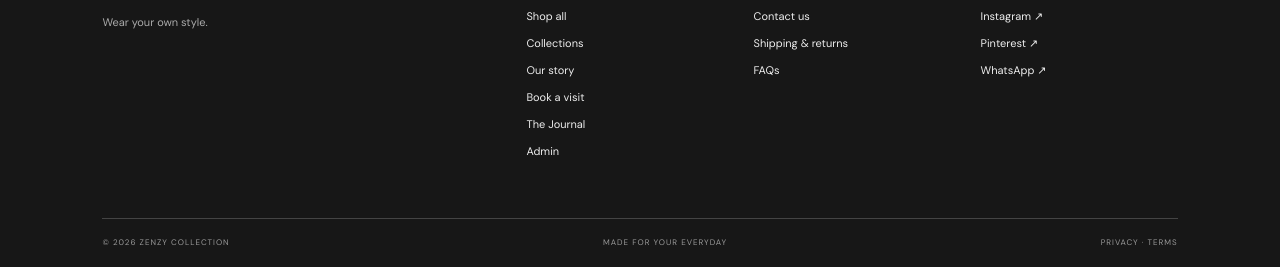
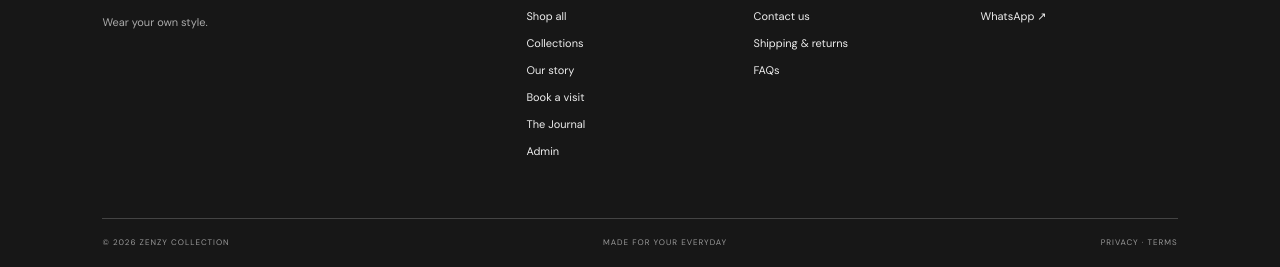
Before and after one commit to Zenzycollection/Zenzy-, a plain HTML site: page frontend/index.html in a window 1280 px wide. Shown: the part 5248-5515 px from the top of the page. Drawn offline with nearby package versions, Linux system fonts and the light colour scheme; no server answers.

Commit message:
Hide Instagram and Pinterest links in footer

```diff
--- a/frontend/index.html
+++ b/frontend/index.html
@@ -106,7 +106,7 @@
   </main>
 
   <footer id="footer">
-    <div class="footer-main"><div><a class="brand footer-brand" href="#"><span>ZENZY</span><small>COLLECTION</small></a><p>Wear your own style.</p></div><div><h4>EXPLORE</h4><a href="/shop" data-nav="shop">Shop all</a><a href="/collections" data-nav="collections">Collections</a><a href="/our-story" data-nav="our-story">Our story</a><a href="/book-a-visit" data-nav="book-a-visit">Book a visit</a><a href="/blog">The Journal</a><a href="/admin">Admin</a></div><div><h4>HELP</h4><a href="mailto:hello@zenzycollection.com" data-s="email">Contact us</a><a href="#footer">Shipping & returns</a><a href="#footer">FAQs</a></div><div><h4>FOLLOW ALONG</h4><a href="#">Instagram ↗</a><a href="#">Pinterest ↗</a><a href="https://wa.me/" target="_blank" rel="noreferrer">WhatsApp ↗</a></div></div>
+    <div class="footer-main"><div><a class="brand footer-brand" href="#"><span>ZENZY</span><small>COLLECTION</small></a><p>Wear your own style.</p></div><div><h4>EXPLORE</h4><a href="/shop" data-nav="shop">Shop all</a><a href="/collections" data-nav="collections">Collections</a><a href="/our-story" data-nav="our-story">Our story</a><a href="/book-a-visit" data-nav="book-a-visit">Book a visit</a><a href="/blog">The Journal</a><a href="/admin">Admin</a></div><div><h4>HELP</h4><a href="mailto:hello@zenzycollection.com" data-s="email">Contact us</a><a href="#footer">Shipping & returns</a><a href="#footer">FAQs</a></div><div><h4>FOLLOW ALONG</h4><a href="#" data-s="instagram" hidden>Instagram ↗</a><a href="#" data-s="pinterest" hidden>Pinterest ↗</a><a href="https://wa.me/" target="_blank" rel="noreferrer">WhatsApp ↗</a></div></div>
     <div class="footer-bottom"><span>© <span id="year"></span> ZENZY COLLECTION</span><span>MADE FOR YOUR EVERYDAY</span><span>PRIVACY · TERMS</span></div>
   </footer>
 
```
